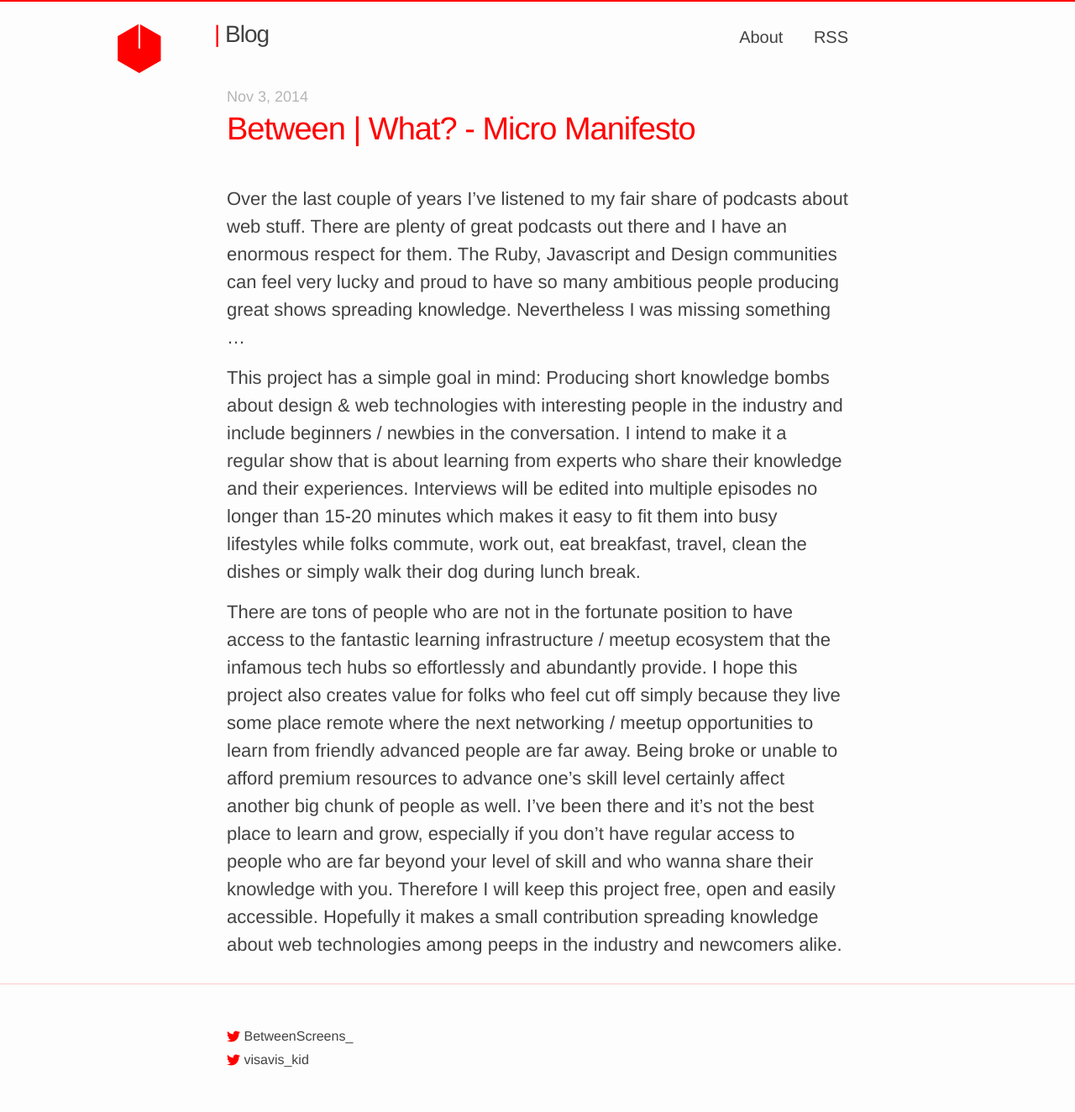
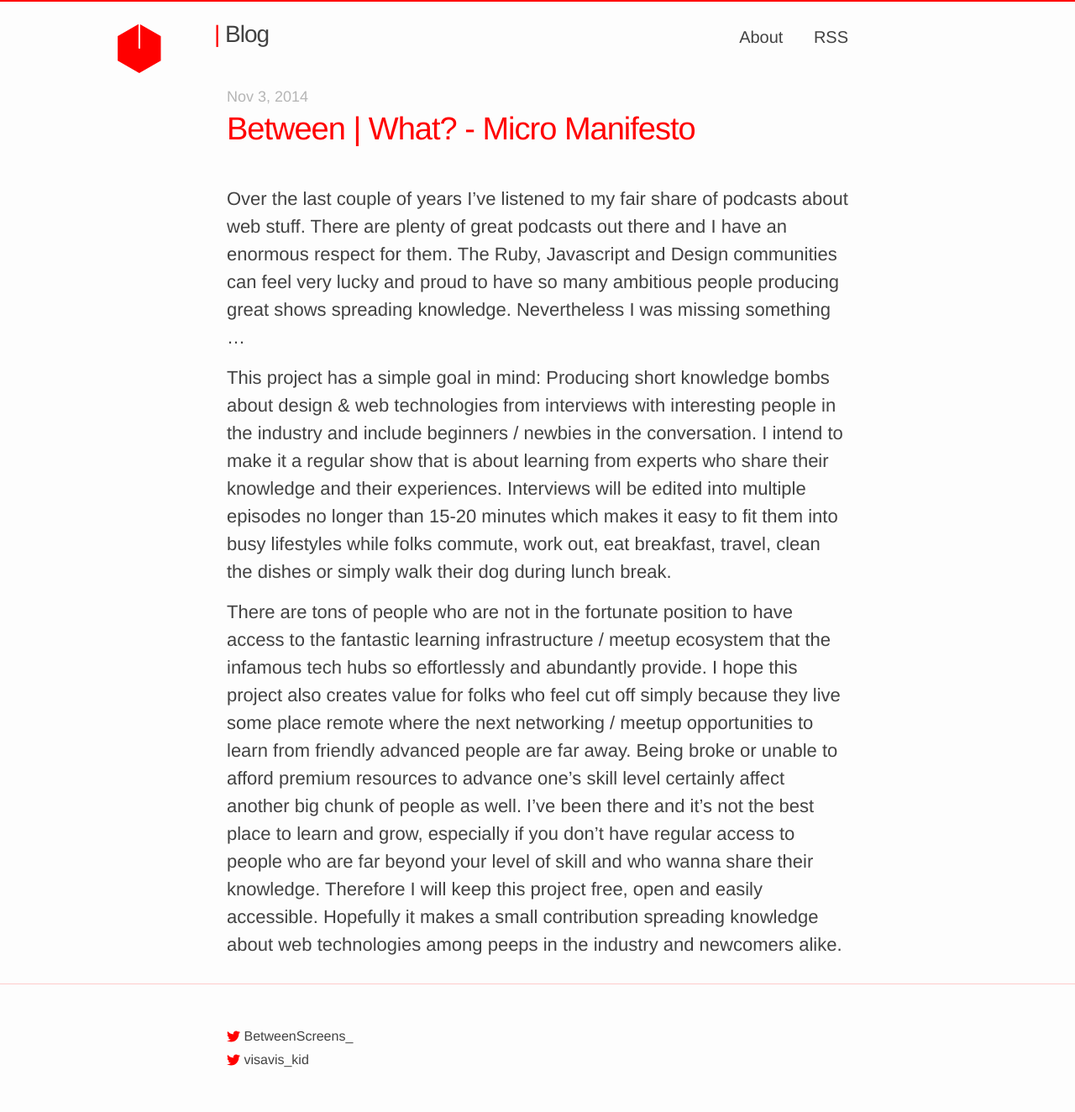
Before and after one commit to vis-kid/between_blog, a Jekyll site: the page built from _posts/November2014/2014-11-03-between-what.md, in a window 1280 px wide. Shown: the whole page at 84% size. Built offline with Jekyll 4.4.1, drawn with Linux system fonts in a browser that asks for light colours.

Commit message:
Updates manifesto blog post

```diff
--- a/_posts/November2014/2014-11-03-between-what.md
+++ b/_posts/November2014/2014-11-03-between-what.md
@@ -7,6 +7,6 @@ categories: jekyll update
 
 Over the last couple of years I’ve listened to my fair share of podcasts about web stuff. There are plenty of great podcasts out there and I have an enormous respect for them. The Ruby, Javascript and Design communities can feel very lucky and proud to have so many ambitious people producing great shows spreading knowledge. Nevertheless I was missing something …
 
-This project has a simple goal in mind: Producing short knowledge bombs about design & web technologies with interesting people in the industry and include beginners / newbies in the conversation. I intend to make it a regular show that is about learning from experts who share their knowledge and their experiences. Interviews will be edited into multiple episodes no longer than 15-20 minutes which makes it easy to fit them into busy lifestyles while folks commute, work out, eat breakfast, travel, clean the dishes or simply walk their dog during lunch break.
+This project has a simple goal in mind: Producing short knowledge bombs about design & web technologies from interviews with interesting people in the industry and include beginners / newbies in the conversation. I intend to make it a regular show that is about learning from experts who share their knowledge and their experiences. Interviews will be edited into multiple episodes no longer than 15-20 minutes which makes it easy to fit them into busy lifestyles while folks commute, work out, eat breakfast, travel, clean the dishes or simply walk their dog during lunch break.
 
-There are tons of people who are not in the fortunate position to have access to the fantastic learning infrastructure / meetup ecosystem that the infamous tech hubs so effortlessly and abundantly provide. I hope this project also creates value for folks who feel cut off simply because they live some place remote where the next networking / meetup opportunities to learn from friendly advanced people are far away. Being broke or unable to afford premium resources to advance one’s skill level certainly affect another big chunk of people as well. I’ve been there and it’s not the best place to learn and grow, especially if you don’t have regular access to people who are far beyond your level of skill and who wanna share their knowledge with you. Therefore I will keep this project free, open and easily accessible. Hopefully it makes a small contribution spreading knowledge about web technologies among peeps in the industry and newcomers alike.
+There are tons of people who are not in the fortunate position to have access to the fantastic learning infrastructure / meetup ecosystem that the infamous tech hubs so effortlessly and abundantly provide. I hope this project also creates value for folks who feel cut off simply because they live some place remote where the next networking / meetup opportunities to learn from friendly advanced people are far away. Being broke or unable to afford premium resources to advance one’s skill level certainly affect another big chunk of people as well. I’ve been there and it’s not the best place to learn and grow, especially if you don’t have regular access to people who are far beyond your level of skill and who wanna share their knowledge. Therefore I will keep this project free, open and easily accessible. Hopefully it makes a small contribution spreading knowledge about web technologies among peeps in the industry and newcomers alike.
```
